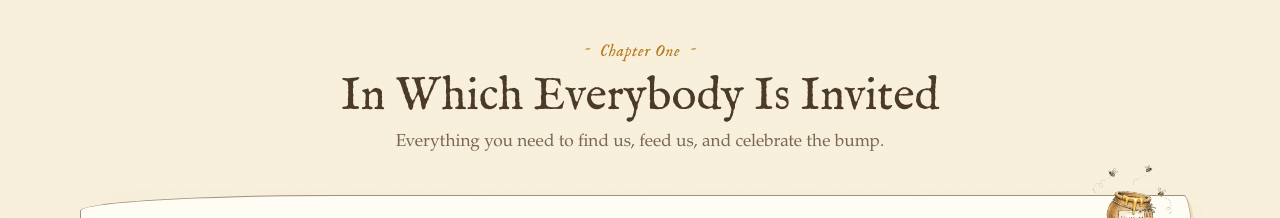
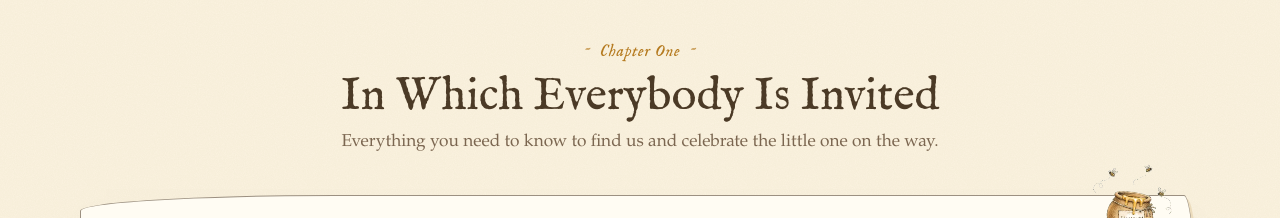
Before and after one commit to waizyk/daelin-nikita-baby-shower, a plain HTML site: page docs/index.html in a window 1280 px wide. Shown: the part 880-1098 px from the top of the page. Drawn offline with Linux system fonts and the light colour scheme.

Commit message:
Copy: invitation intro line

```diff
--- a/docs/index.html
+++ b/docs/index.html
@@ -107,7 +107,7 @@
     <div class="section-head">
       <span class="chapter">Chapter One</span>
       <h2>In Which Everybody Is Invited</h2>
-      <p>Everything you need to find us, feed us, and celebrate the bump.</p>
+      <p>Everything you need to know to find us and celebrate the little one on the way.</p>
     </div>
 
     <div class="card invite">
```
Also changed, not shown: templates/index.html (+1 -1 lines).
